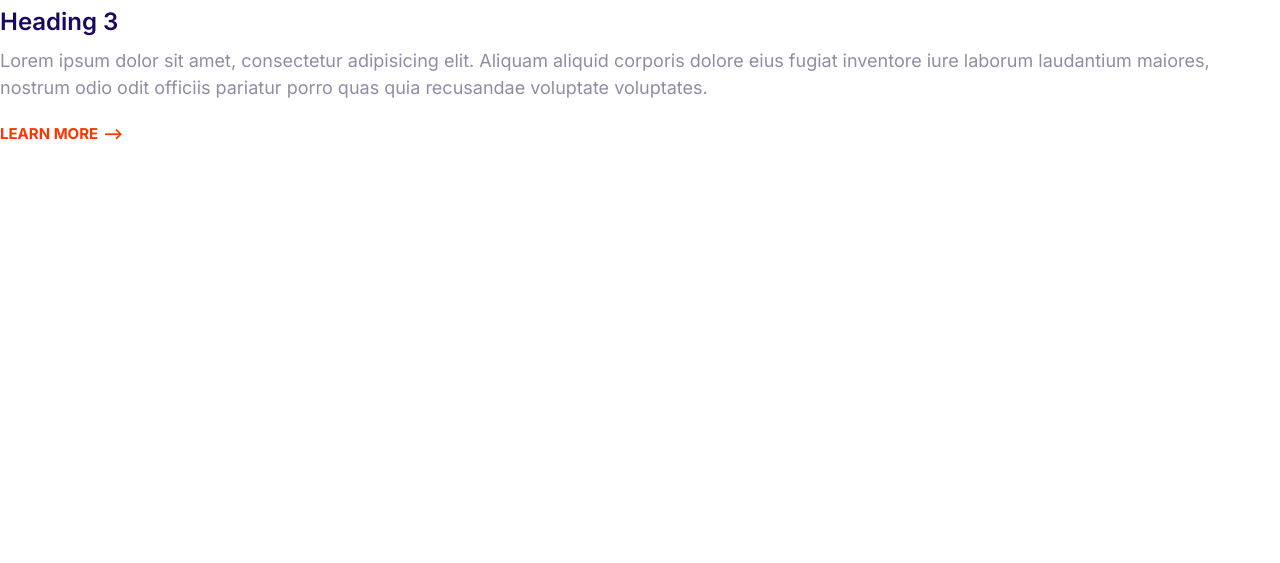
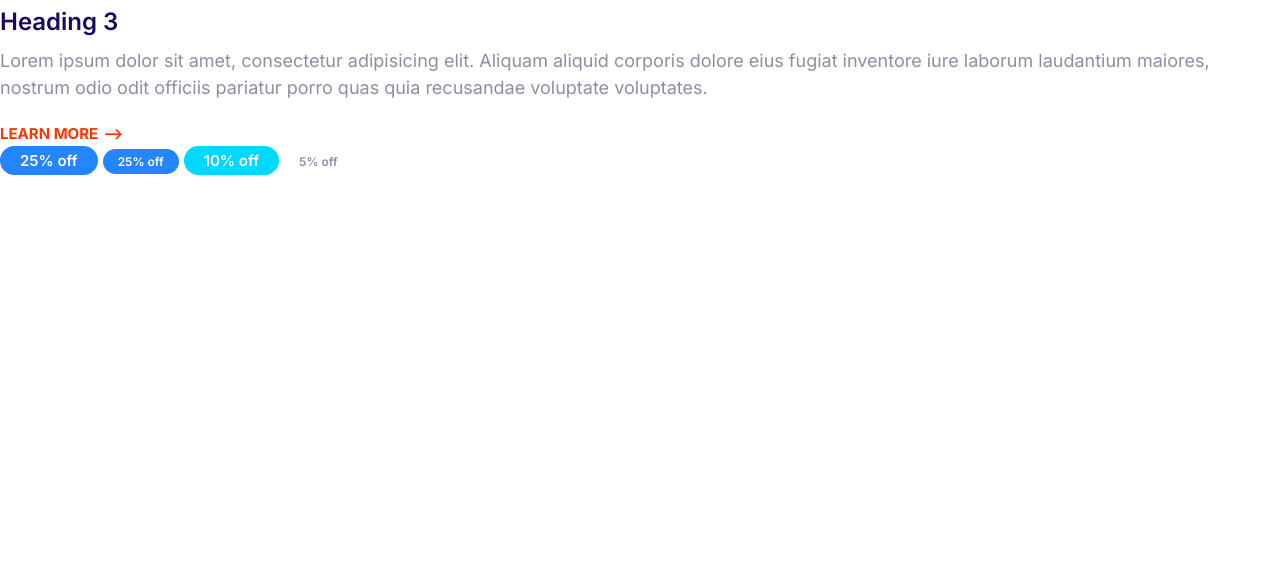
Before and after one commit to quent043/Cloudify, a plain HTML site: page index.html in a window 1280 px wide. Shown: the part 237-800 px from the top of the page. Drawn offline with Linux system fonts and the light colour scheme.

Commit message:
Added styles for badges.

```diff
--- a/CSS/styles.css
+++ b/CSS/styles.css
@@ -92,3 +92,37 @@ a {
         font-size: 1.5rem;
     }
 }
+
+/* Badges */
+
+.badge {
+    border-radius: 20px;
+    font-size: 2rem;
+    font-weight: 600;
+    padding: 0.5rem 2rem;
+    white-space: nowrap;
+}
+
+.badge--primary {
+    background: var(--color-primary);
+    color: #fff;
+}
+
+.badge--secondary {
+    background: var(--color-secondary);
+    color: #fff;
+}
+
+.badge--small {
+    font-size: 1.6rem;
+    padding: 0.5rem 1.5rem;
+}
+
+@media screen and (min-width: 1024px) {
+    .badge {
+        font-size: 1.5rem;
+    }
+    .badge--small {
+        font-size: 1.2rem;
+    }
+}
--- a/index.html
+++ b/index.html
@@ -23,5 +23,11 @@
     nostrum odio odit officiis pariatur porro quas quia recusandae voluptate voluptates.
 </p>
 <a href="#" class="link-arrow">learn more</a>
+    <div>
+        <span class="badge badge--primary">25% off</span>
+        <span class="badge badge--primary badge--small">25% off</span>
+        <span class="badge badge--secondary">10% off</span>
+        <span class="badge badge--small">5% off</span>
+    </div>
 </body>
 </html>
```
Also changed, not shown: components/badges.html (added, +3 -0 lines).
